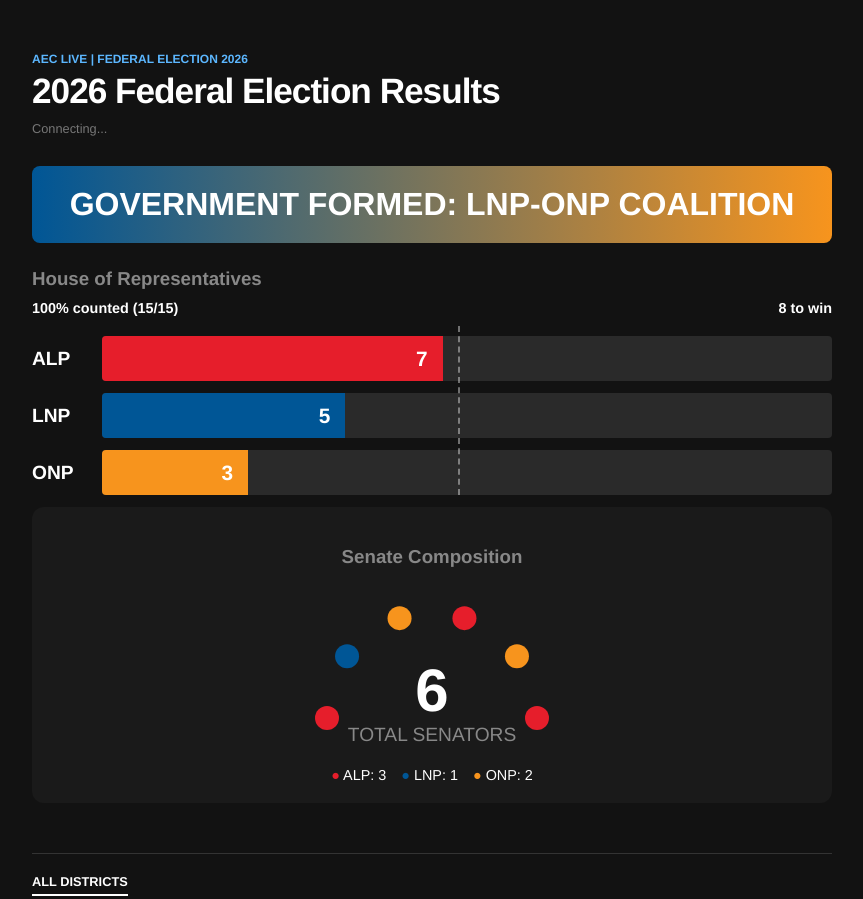
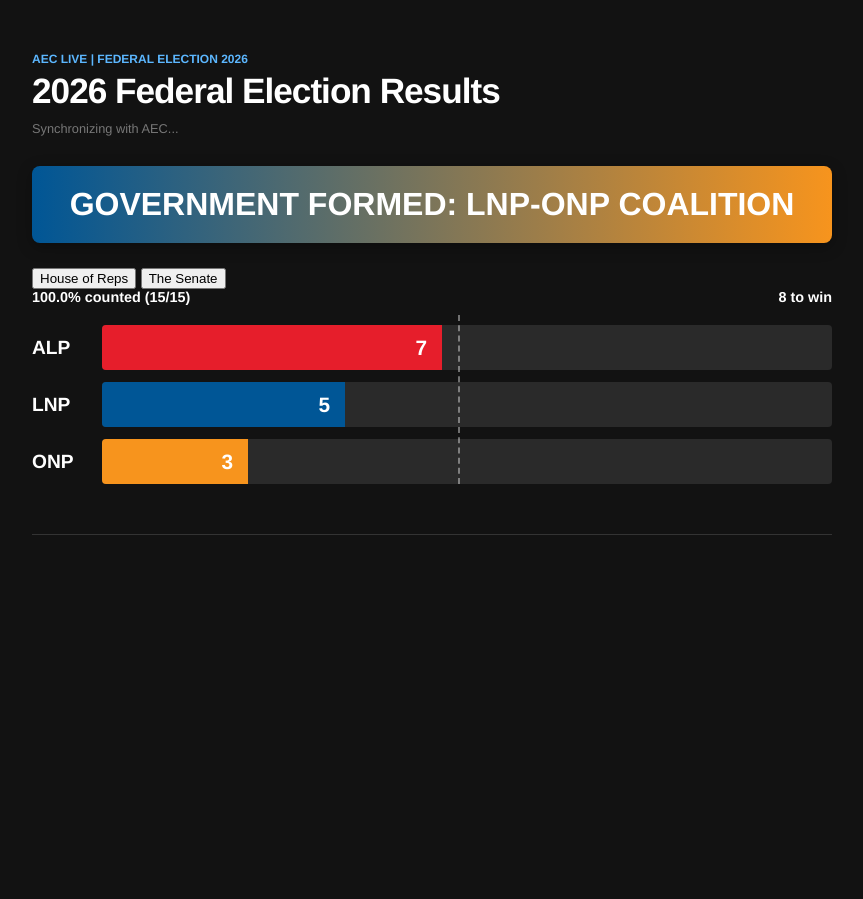
Before and after one commit to electoral-commision/election, a plain HTML site: page index.html in a window 1280 px wide. Shown: the top 899 px of the page, without its empty margins (208-1071 px from the left). After the commit the page ends 800 px from the top, so only its background shows below. Drawn offline with Linux system fonts and the light colour scheme.

Commit message:
Update index.html

```diff
--- a/index.html
+++ b/index.html
@@ -5,72 +5,51 @@
     <meta name="viewport" content="width=device-width, initial-scale=1.0">
     <title>AEC Federal Election 2026</title>
     <link rel="stylesheet" href="style.css">
-    <style>
-        .senate-viz-container {
-            text-align: center;
-            background: #1a1a1a;
-            padding: 20px;
-            border-radius: 12px;
-            margin-bottom: 30px;
-            color: white;
-        }
-        .senate-svg { width: 300px; height: 180px; }
-        .senate-total-text {
-            font-size: 2.5rem;
-            font-weight: 900;
-            fill: white;
-            text-anchor: middle;
-        }
-        .senate-label-small {
-            font-size: 0.8rem;
-            fill: #888;
-            text-anchor: middle;
-            text-transform: uppercase;
-        }
-        .senate-style { border-left: 6px solid #7e57c2 !important; background-color: #f4f0fa !important; }
-    </style>
 </head>
 <body>
     <div class="container">
         <header>
             <p class="breadcrumb">AEC Live | Federal Election 2026</p>
             <h1>2026 Federal Election Results</h1>
-            <p class="update-time" id="time-display">Connecting...</p>
+            <p id="time-display" class="update-time">Synchronizing with AEC...</p>
         </header>
 
-        <div id="election-winner" style="text-align: center; font-size: 2rem; font-weight: 900; margin-bottom: 25px; text-transform: uppercase; padding: 20px; border-radius: 8px; display: none;"></div>
+        <div id="election-winner" style="text-align: center; font-size: 2rem; font-weight: 900; margin-bottom: 25px; text-transform: uppercase; padding: 20px; border-radius: 8px; box-shadow: 0 4px 15px rgba(0,0,0,0.3);"></div>
 
-        <section class="main-tally">
-            <h3 style="color: #888; margin-bottom: 10px;">House of Representatives</h3>
+        <div class="view-switcher">
+            <button id="btn-house" class="view-btn active" onclick="switchView('house')">House of Reps</button>
+            <button id="btn-senate" class="view-btn" onclick="switchView('senate')">The Senate</button>
+        </div>
+
+        <section id="house-view" class="main-tally">
             <div class="status-bar">
-                <span id="percent-counted">0% counted</span>
+                <span>100.0% counted (15/15)</span>
                 <span class="goal">8 to win</span>
             </div>
             <div class="bar-wrapper">
                 <div class="majority-marker"></div>
                 <div class="party-row">
                     <div class="party-label">ALP</div>
-                    <div class="bar-container"><div class="bar alp" id="alp-bar"><span class="count" id="alp-count">0</span></div></div>
+                    <div class="bar-container"><div class="bar alp" id="alp-bar" style="width: 46.6%"><span class="count" id="alp-count">7</span></div></div>
                 </div>
                 <div class="party-row">
                     <div class="party-label">LNP</div>
-                    <div class="bar-container"><div class="bar lnp" id="lnp-bar"><span class="count" id="lnp-count">0</span></div></div>
+                    <div class="bar-container"><div class="bar lnp" id="lnp-bar" style="width: 33.3%"><span class="count" id="lnp-count">5</span></div></div>
                 </div>
                 <div class="party-row">
                     <div class="party-label">ONP</div>
-                    <div class="bar-container"><div class="bar onp" id="onp-bar"><span class="count" id="onp-count">0</span></div></div>
+                    <div class="bar-container"><div class="bar onp" id="onp-bar" style="width: 20%"><span class="count" id="onp-count">3</span></div></div>
                 </div>
             </div>
         </section>
 
-        <section class="senate-viz-container">
-            <h3 style="color: #888; margin-bottom: 15px;">Senate Composition</h3>
-            <svg class="senate-svg" viewBox="0 0 200 120">
+        <section id="senate-view" class="senate-viz-container" style="display: none;">
+            <svg class="senate-svg" viewBox="0 0 200 130">
                 <g id="senate-dots"></g>
-                <text x="100" y="85" class="senate-total-text">6</text>
-                <text x="100" y="105" class="senate-label-small">Total Senators</text>
+                <text x="100" y="95" class="senate-total-text">6</text>
+                <text x="100" y="115" class="senate-label-small">Total Senators</text>
             </svg>
-            <div id="senate-legend" style="display: flex; justify-content: center; gap: 15px; font-size: 0.9rem;">
+            <div class="senate-legend">
                 <span><span style="color:#e61e2b">●</span> ALP: 3</span>
                 <span><span style="color:#005696">●</span> LNP: 1</span>
                 <span><span style="color:#f7941d">●</span> ONP: 2</span>
@@ -78,9 +57,6 @@
         </section>
 
         <section class="seat-by-seat">
-            <div class="filter-bar">
-                <span id="filter-all" class="active">All Districts</span>
-            </div>
             <div id="seat-list"></div>
         </section>
     </div>
```
